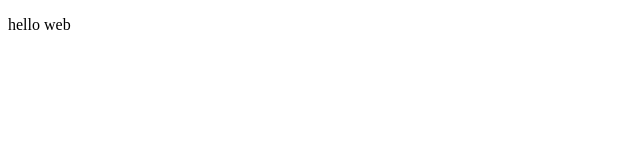
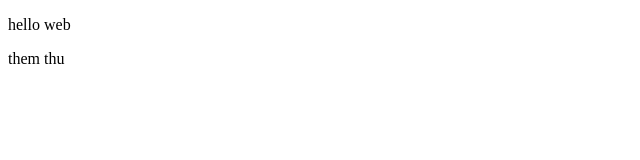
Before and after one commit to Daucatmoieducation/DuAnNhom9, a plain HTML site: page index.html in a window 1280 px wide. Shown: the full height of the page, 0-640 px from the left. Drawn offline with Linux system fonts and the light colour scheme.

Commit message:
them tu dev1

```diff
--- a/index.html
+++ b/index.html
@@ -7,5 +7,6 @@
 </head>
 <body>
     <p>hello web</p>
+    <p>them thu</p>
 </body>
 </html>
```
